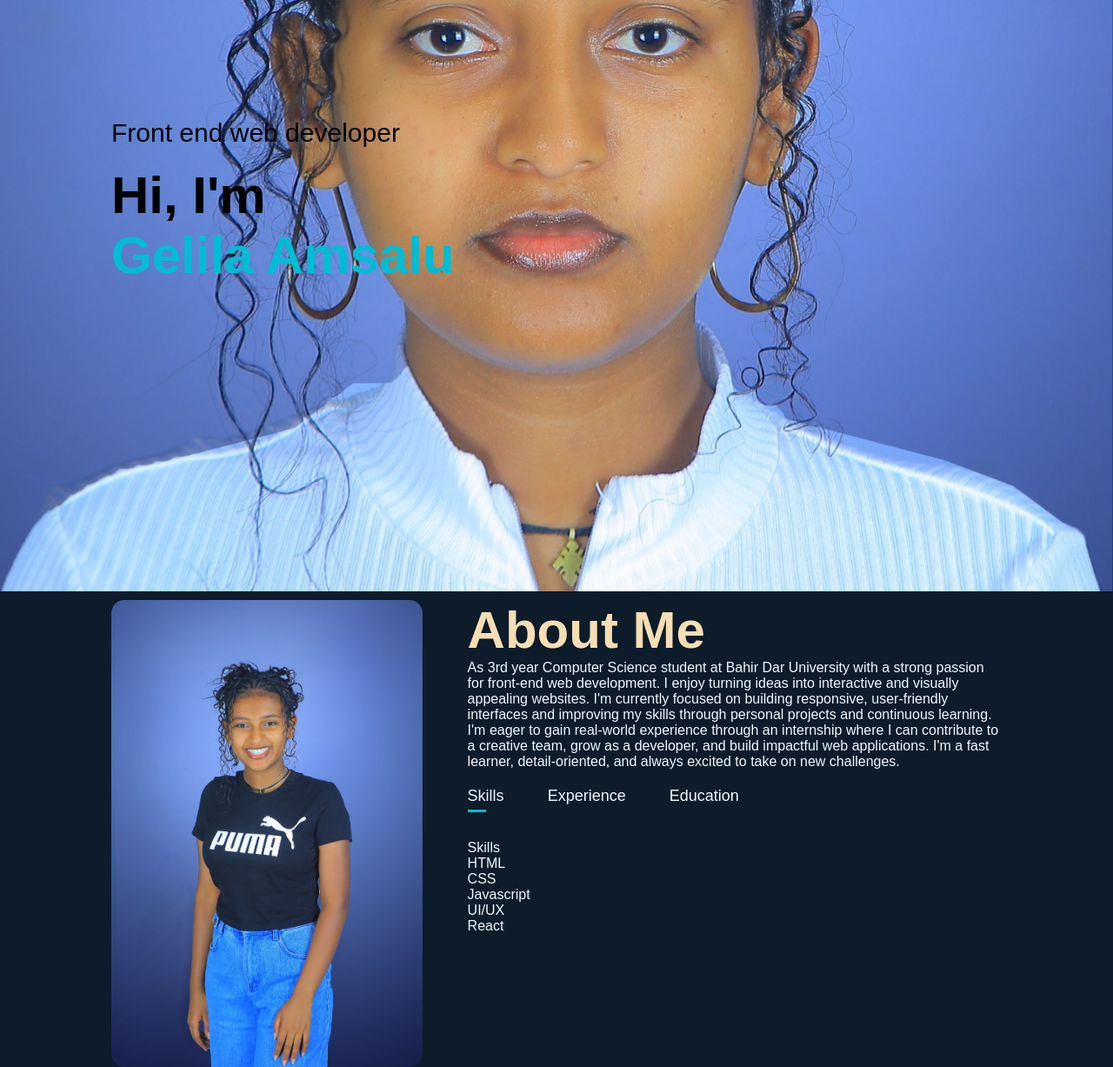
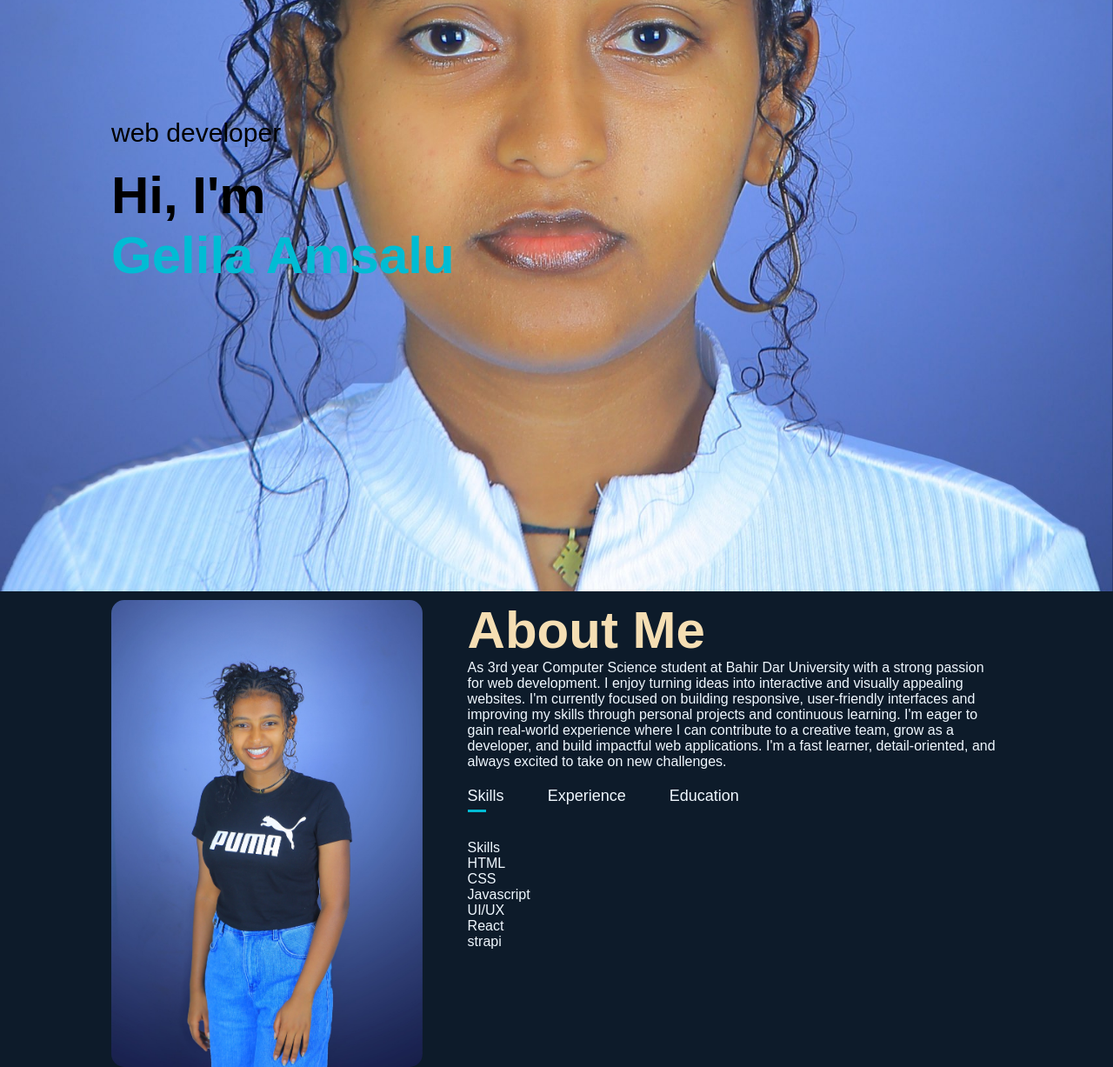
Before and after one commit to gelilaamsalu/portfolio, a plain HTML site: page index.html in a window 1280 px wide. Shown: the part 120-1347 px from the top of the page at 87% size. Drawn offline with Linux system fonts and the light colour scheme.

Commit message:
Update index.html

```diff
--- a/index.html
+++ b/index.html
@@ -33,7 +33,7 @@
           <i class="fas fa-bars" onclick="openmenu()"></i>
         </nav>
         <div class="header-text">
-          <p>Front end web developer</p>
+          <p> web developer</p>
           <h1>Hi, I'm <br /><span> Gelila Amsalu</span></h1>
         </div>
       </div>
@@ -47,12 +47,12 @@
           <div class="about-col-2">
             <h1 class="sub-title">About Me</h1>
             <p>
-              As 3rd year Computer Science student at Bahir Dar University with a strong passion for front-end web
+              As 3rd year Computer Science student at Bahir Dar University with a strong passion for  web
                development. I enjoy turning ideas into interactive and visually appealing websites.
                 I'm currently focused on building responsive, user-friendly
                interfaces and improving my skills through personal projects and continuous learning.
 
-I'm eager to gain real-world experience through an internship where I can contribute to a creative team,
+I'm eager to gain real-world experience where I can contribute to a creative team,
  grow as a developer, and build impactful web applications. I'm a fast learner, detail-oriented, and always
   excited to take on new challenges.
             </p>
@@ -80,12 +80,16 @@ I'm eager to gain real-world experience through an internship where I can contri
                   UI/UX<br>
 
                   React<br>
+
+                  strapi<br>
                    </li>
               </ul>
             </div>
             <div class="tab-contents " id="experience">
               <ul>
                 <li><span>2024-current </span><br />Designing Website</li>
+                <li><span>fron jun-aug2025 </span><br />internship at Ministry of Innovation and Technology (MiNT)</li>
+
               </ul>
             </div>
             <div class="tab-contents" id="education">
@@ -99,6 +103,9 @@ I'm eager to gain real-world experience through an internship where I can contri
                   to AI
                 </li>
                 <li><span>Free code comp</span><br />ML/AI</li>
+              </ul>
+              </li>
+                <li><span>alx eHUB</span><br />ALX AI Starter Kit</li>
               </ul>
             </div>
           </div>
```
